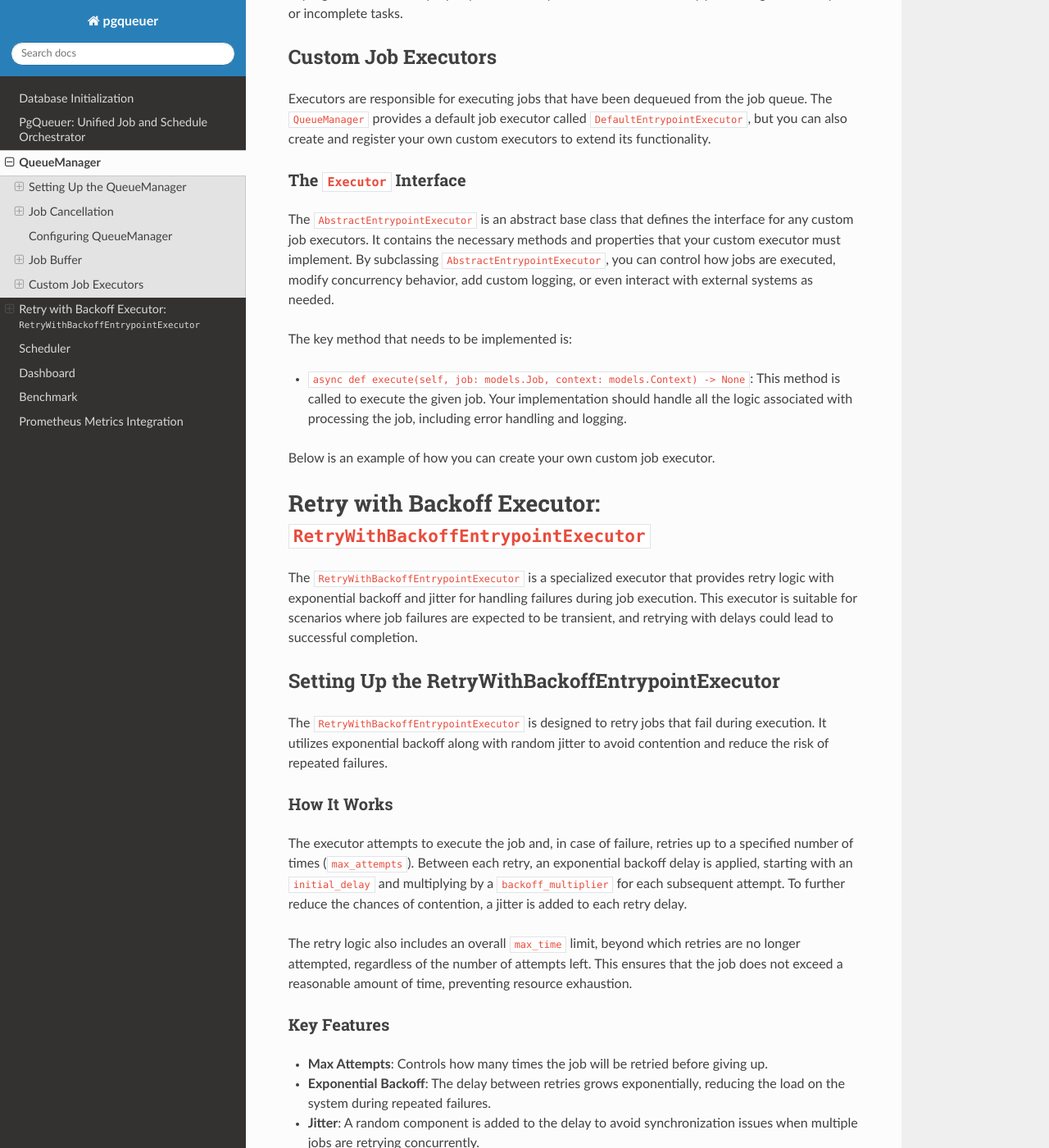
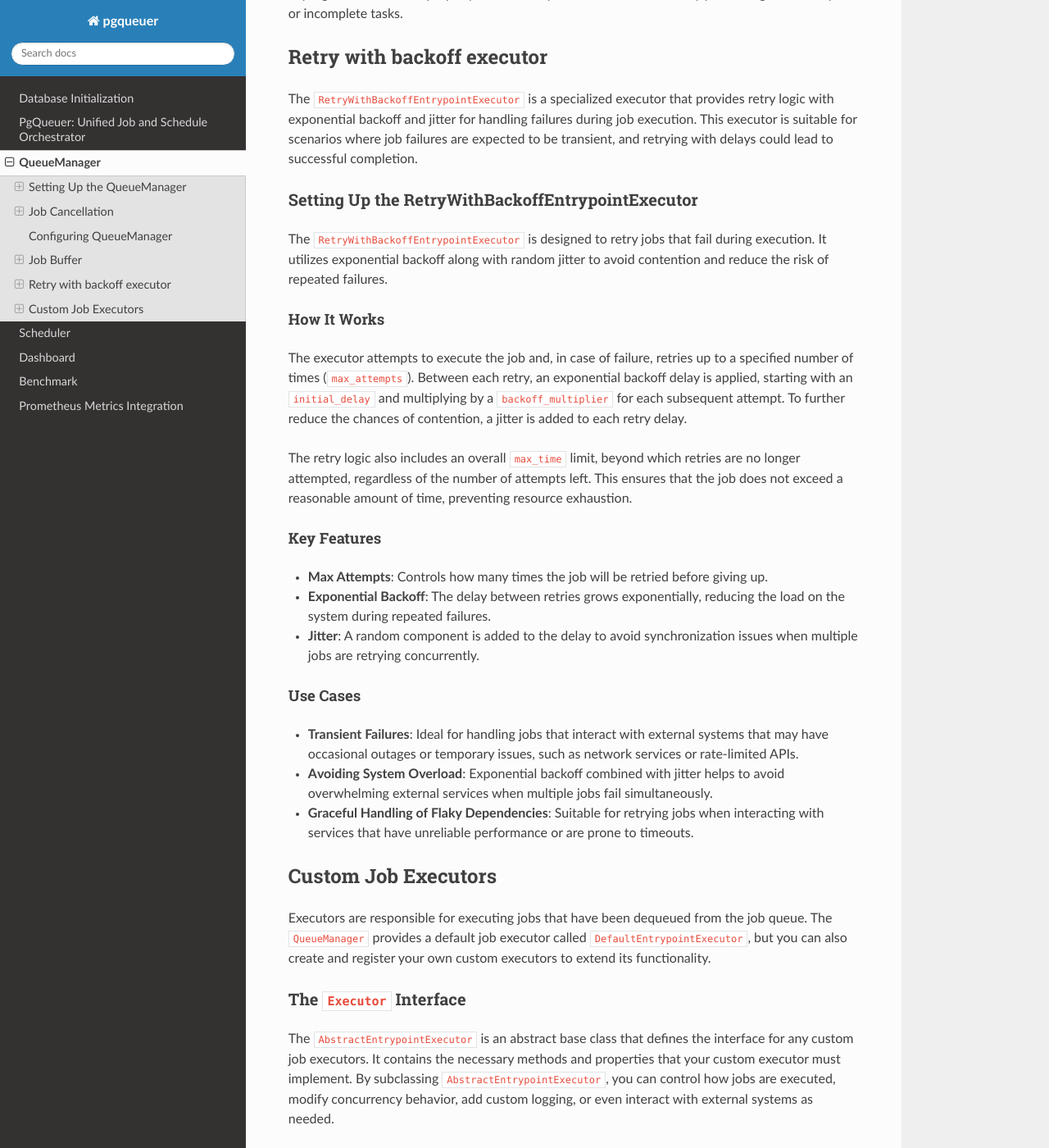
Before and after one commit to janbjorge/pgqueuer, a Sphinx documentation site: the page built from docs/queuemanager.md, in a window 1280 px wide and 1400 px high, scrolled down 5152 px. Shown: the whole window at 82% size. Built offline with Sphinx 7.4.7 and the Read the Docs theme 3.1.0, drawn with Linux system fonts in a browser that asks for light colours; pages that are not in the unit, such as notebooks, are missing from menus; some of the changed lines change nothing that is shown; some of the changed text lies outside the part shown.

Commit message:
Update backoff executor docs.

```diff
--- a/docs/queuemanager.md
+++ b/docs/queuemanager.md
@@ -180,6 +180,32 @@ Using an asyncio.Event for the shutdown event ensures that the shutdown process
 
 This mechanism helps maintain the integrity and consistency of the job queue, ensuring that all jobs in progress are finalized properly before the system shuts down, thereby preventing data corruption or incomplete tasks.
 
+## Retry with backoff executor
+
+The `RetryWithBackoffEntrypointExecutor` is a specialized executor that provides retry logic with exponential backoff and jitter for handling failures during job execution. This executor is suitable for scenarios where job failures are expected to be transient, and retrying with delays could lead to successful completion.
+
+### Setting Up the RetryWithBackoffEntrypointExecutor
+
+The `RetryWithBackoffEntrypointExecutor` is designed to retry jobs that fail during execution. It utilizes exponential backoff along with random jitter to avoid contention and reduce the risk of repeated failures.
+
+#### How It Works
+
+The executor attempts to execute the job and, in case of failure, retries up to a specified number of times (`max_attempts`). Between each retry, an exponential backoff delay is applied, starting with an `initial_delay` and multiplying by a `backoff_multiplier` for each subsequent attempt. To further reduce the chances of contention, a jitter is added to each retry delay.
+
+The retry logic also includes an overall `max_time` limit, beyond which retries are no longer attempted, regardless of the number of attempts left. This ensures that the job does not exceed a reasonable amount of time, preventing resource exhaustion.
+
+#### Key Features
+
+- **Max Attempts**: Controls how many times the job will be retried before giving up.
+- **Exponential Backoff**: The delay between retries grows exponentially, reducing the load on the system during repeated failures.
+- **Jitter**: A random component is added to the delay to avoid synchronization issues when multiple jobs are retrying concurrently.
+
+#### Use Cases
+
+- **Transient Failures**: Ideal for handling jobs that interact with external systems that may have occasional outages or temporary issues, such as network services or rate-limited APIs.
+- **Avoiding System Overload**: Exponential backoff combined with jitter helps to avoid overwhelming external services when multiple jobs fail simultaneously.
+- **Graceful Handling of Flaky Dependencies**: Suitable for retrying jobs when interacting with services that have unreliable performance or are prone to timeouts.
+
 ## Custom Job Executors
 
 Executors are responsible for executing jobs that have been dequeued from the job queue. The `QueueManager` provides a default job executor called `DefaultEntrypointExecutor`, but you can also create and register your own custom executors to extend its functionality.
@@ -193,32 +219,6 @@ The key method that needs to be implemented is:
 - `async def execute(self, job: models.Job, context: models.Context) -> None`: This method is called to execute the given job. Your implementation should handle all the logic associated with processing the job, including error handling and logging.
 
 Below is an example of how you can create your own custom job executor.
-
-# Retry with Backoff Executor: `RetryWithBackoffEntrypointExecutor`
-
-The `RetryWithBackoffEntrypointExecutor` is a specialized executor that provides retry logic with exponential backoff and jitter for handling failures during job execution. This executor is suitable for scenarios where job failures are expected to be transient, and retrying with delays could lead to successful completion.
-
-## Setting Up the RetryWithBackoffEntrypointExecutor
-
-The `RetryWithBackoffEntrypointExecutor` is designed to retry jobs that fail during execution. It utilizes exponential backoff along with random jitter to avoid contention and reduce the risk of repeated failures.
-
-### How It Works
-
-The executor attempts to execute the job and, in case of failure, retries up to a specified number of times (`max_attempts`). Between each retry, an exponential backoff delay is applied, starting with an `initial_delay` and multiplying by a `backoff_multiplier` for each subsequent attempt. To further reduce the chances of contention, a jitter is added to each retry delay.
-
-The retry logic also includes an overall `max_time` limit, beyond which retries are no longer attempted, regardless of the number of attempts left. This ensures that the job does not exceed a reasonable amount of time, preventing resource exhaustion.
-
-### Key Features
-
-- **Max Attempts**: Controls how many times the job will be retried before giving up.
-- **Exponential Backoff**: The delay between retries grows exponentially, reducing the load on the system during repeated failures.
-- **Jitter**: A random component is added to the delay to avoid synchronization issues when multiple jobs are retrying concurrently.
-
-### Use Cases
-
-- **Transient Failures**: Ideal for handling jobs that interact with external systems that may have occasional outages or temporary issues, such as network services or rate-limited APIs.
-- **Avoiding System Overload**: Exponential backoff combined with jitter helps to avoid overwhelming external services when multiple jobs fail simultaneously.
-- **Graceful Handling of Flaky Dependencies**: Suitable for retrying jobs when interacting with services that have unreliable performance or are prone to timeouts.
 
 ### Example: Creating a Custom Job Executor
 
```
